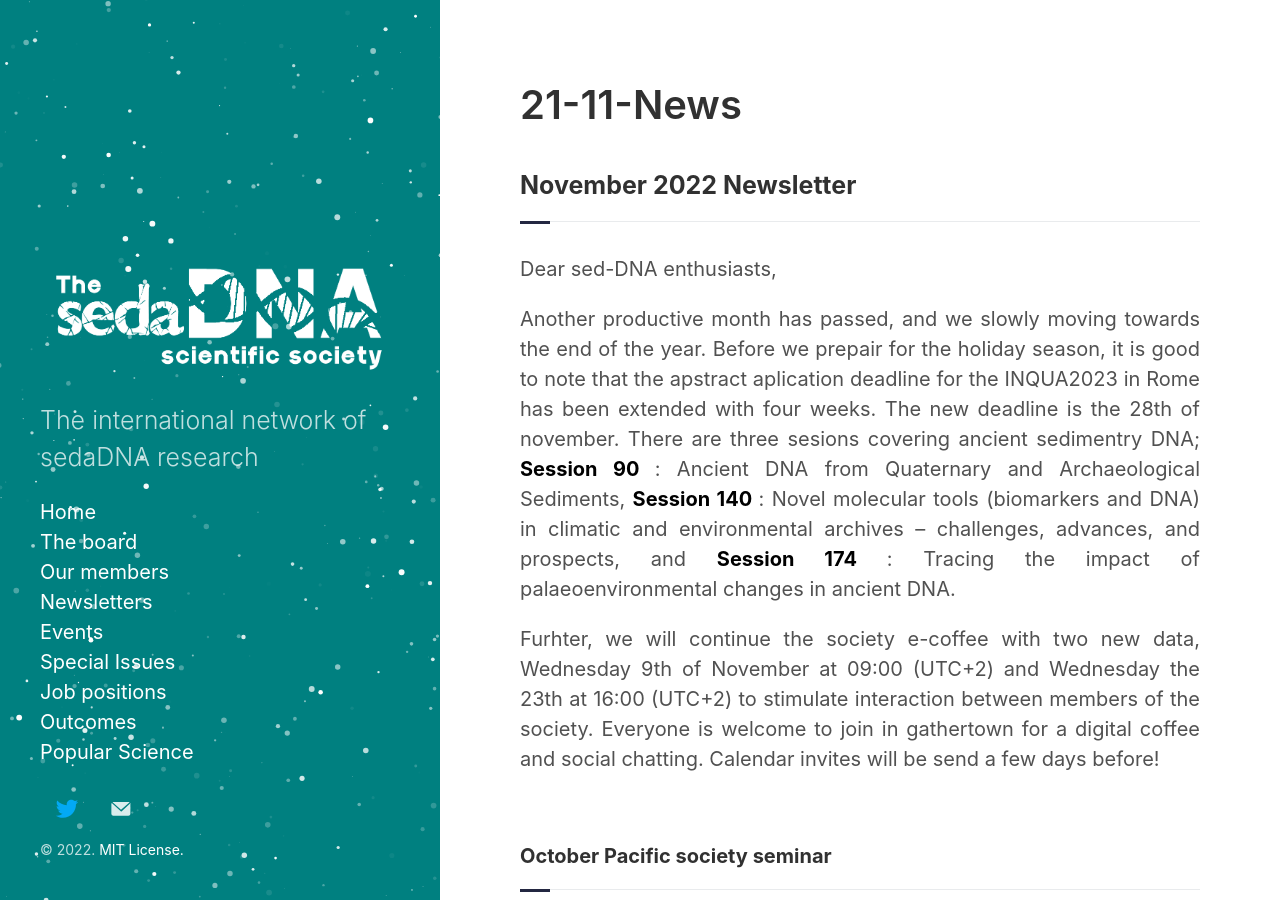
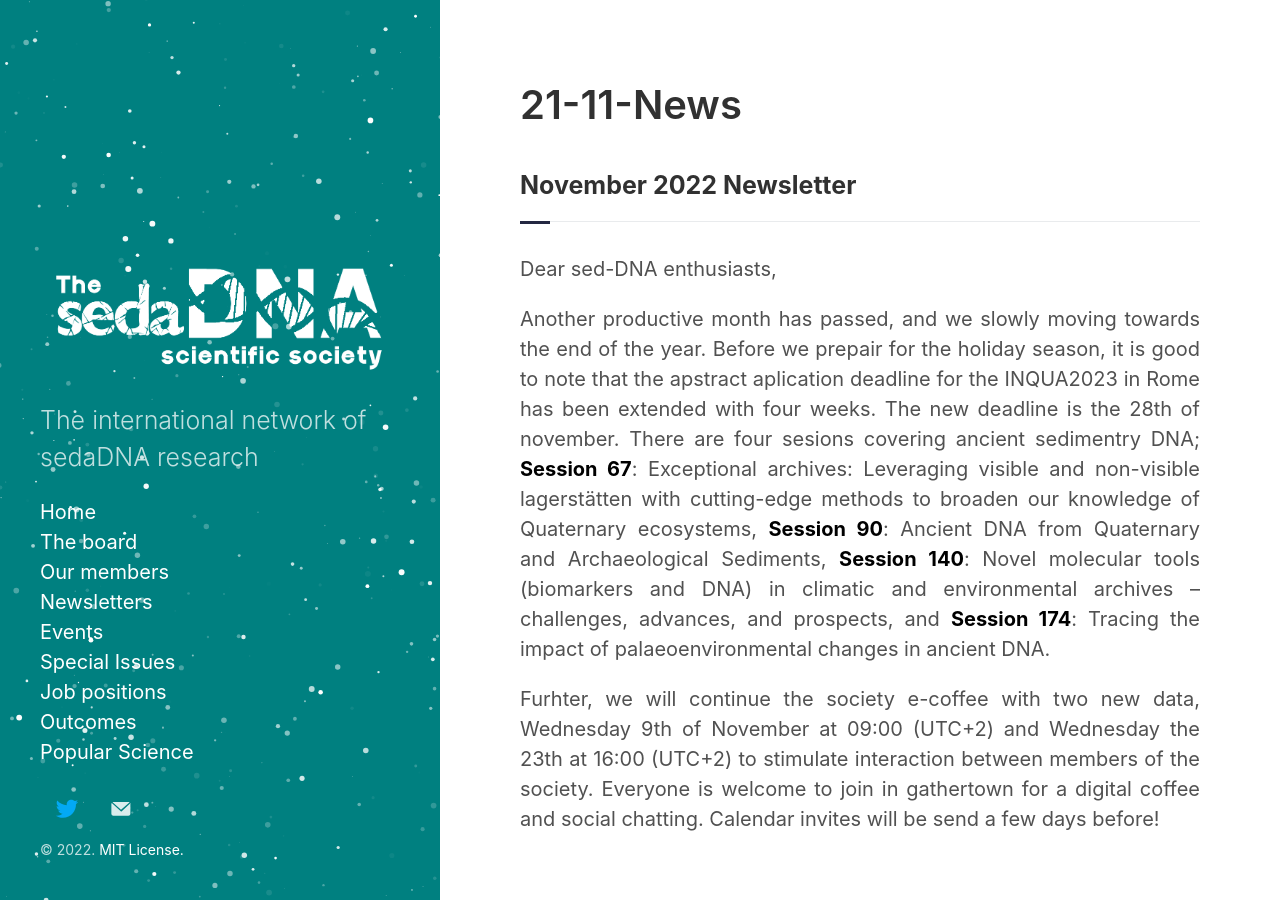
Before and after one commit to sedadna/sedadna.github.io, a Jekyll site: the page built from category/news/22-11.md, in a window 1280 px wide and 900 px high. Built offline with Jekyll 4.4.1, drawn with Linux system fonts in a browser that asks for light colours.

Commit message:
Update 22-11.md

```diff
--- a/category/news/22-11.md
+++ b/category/news/22-11.md
@@ -10,7 +10,8 @@
 <p>Dear sed-DNA enthusiasts,</p>
 <div class="intro">
 <p>
-Another productive month has passed, and we slowly moving towards the end of the year. Before we prepair for the holiday season, it is good to note that the apstract aplication deadline for the INQUA2023 in Rome has been extended with four weeks. The new deadline is the 28th of november. There are three sesions covering ancient sedimentry DNA; <a href="https://inquaroma2023.org/conference-sessions/#2ab240bb3d722bf59" target="_blank"><b>Session 90 </b></a>: Ancient DNA from Quaternary and Archaeological Sediments, <a href="https://inquaroma2023.org/conference-sessions/#68afda2a6538bfe0a" target="_blank"><b>Session 140 </b></a>: Novel molecular tools (biomarkers and DNA) in climatic and environmental archives – challenges, advances, and prospects, and <a href="https://inquaroma2023.org/conference-sessions/#1b42f8ecb32ea21c7" target="_blank"><b>Session 174 </b></a>: Tracing the impact of palaeoenvironmental changes in ancient DNA.
+Another productive month has passed, and we slowly moving towards the end of the year. Before we prepair for the holiday season, it is good to note that the apstract aplication deadline for the INQUA2023 in Rome has been extended with four weeks. The new deadline is the 28th of november. There are four sesions covering ancient sedimentry DNA; <a href="https://inquaroma2023.org/conference-sessions/#cea1b432751a8f645" target="_blank"><b>Session 67</b></a>: Exceptional archives: Leveraging visible and non-visible lagerstätten with cutting-edge methods to broaden our knowledge of Quaternary ecosystems,
+<a href="https://inquaroma2023.org/conference-sessions/#2ab240bb3d722bf59" target="_blank"><b>Session 90</b></a>: Ancient DNA from Quaternary and Archaeological Sediments, <a href="https://inquaroma2023.org/conference-sessions/#68afda2a6538bfe0a" target="_blank"><b>Session 140</b></a>: Novel molecular tools (biomarkers and DNA) in climatic and environmental archives – challenges, advances, and prospects, and <a href="https://inquaroma2023.org/conference-sessions/#1b42f8ecb32ea21c7" target="_blank"><b>Session 174</b></a>: Tracing the impact of palaeoenvironmental changes in ancient DNA.
 </p>
 <p>
 Furhter, we will continue the society e-coffee with two new data, Wednesday 9th of November at 09:00 (UTC+2) and Wednesday the 23th at 16:00 (UTC+2) to stimulate interaction between members of the society. Everyone is welcome to join in gathertown for a digital coffee and social chatting. Calendar invites will be send a few days before!
```
